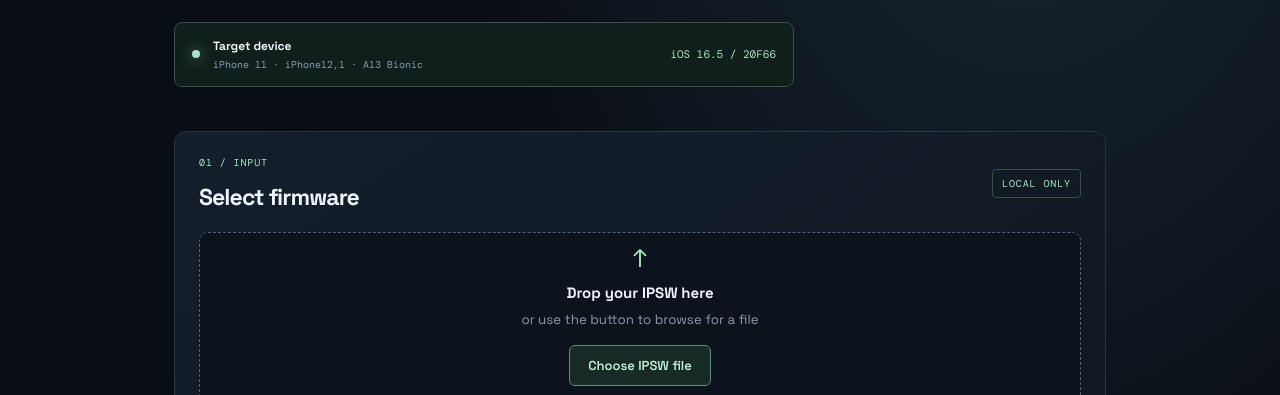
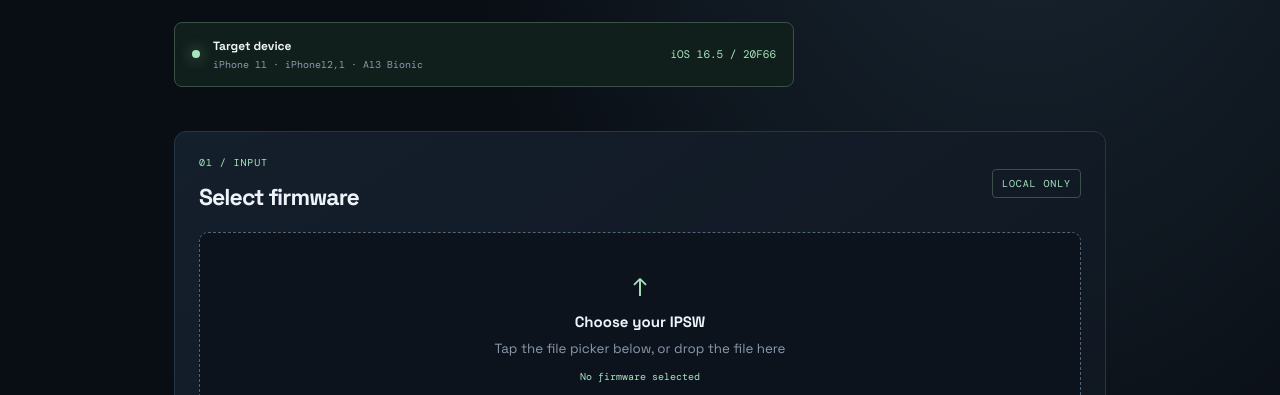
Before and after one commit to szymtirihanu-collab/kitkat-web-emulator, a plain HTML site: page ios16-ipsw-lab/index.html in a window 1280 px wide. Shown: the part 405-800 px from the top of the page. Drawn offline with nearby package versions, Linux system fonts and the light colour scheme.

Commit message:
Use native visible file input for iPad Safari

```diff
--- a/ios16-ipsw-lab/index.html
+++ b/ios16-ipsw-lab/index.html
@@ -14,7 +14,7 @@
 <main>
 <section class="hero"><p class="eyebrow">DEVICE RESEARCH / 01</p><h1>Explore an<br><em>iPhone IPSW.</em></h1><p class="lead">Load an iOS 16.5 firmware archive for the standard iPhone 11. Inspect its manifest and files locally in your browser.</p><div class="target"><span class="pulse"></span><div><b>Target device</b><small>iPhone 11 · iPhone12,1 · A13 Bionic</small></div><strong>iOS 16.5 / 20F66</strong></div></section>
 <section class="upload panel"><div class="section-head"><div><p class="eyebrow">01 / INPUT</p><h2>Select firmware</h2></div><span class="local">LOCAL ONLY</span></div>
-<div class="drop" id="drop"><span class="upload-icon">↑</span><b>Drop your IPSW here</b><small>or use the button to browse for a file</small><button class="browse-button" id="browse" type="button">Choose IPSW file</button><input id="ipsw" class="file-input" type="file"><span class="file" id="filename">No firmware selected</span></div>
+<div class="drop" id="drop"><span class="upload-icon">↑</span><b>Choose your IPSW</b><small>Tap the file picker below, or drop the file here</small><input id="ipsw" class="file-input" type="file"><span class="file" id="filename">No firmware selected</span></div>
 <div class="progress-wrap" id="progress-wrap" hidden><div class="progress-label"><span id="progress-text">Reading archive…</span><span id="progress-pct">0%</span></div><div class="track"><div id="progress"></div></div></div>
 <p class="privacy">The firmware is read locally. It is not uploaded to GitHub or any server. Large IPSWs can use several gigabytes of browser memory.</p></section>
 <section class="results panel"><div class="section-head"><div><p class="eyebrow">02 / ANALYSIS</p><h2>Firmware report</h2></div><span class="state" id="state">WAITING</span></div>
```
